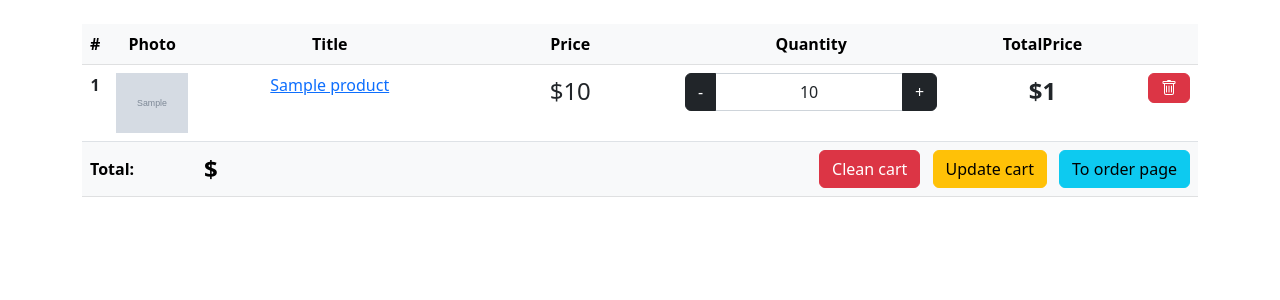
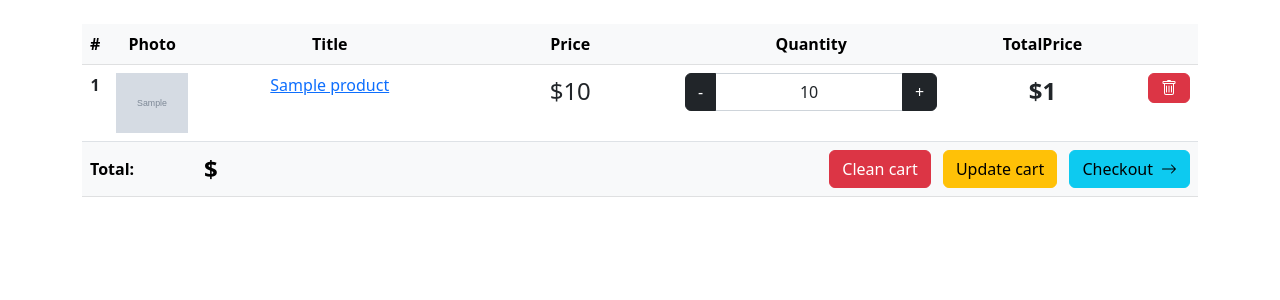
Before and after one commit to kysiolena/CozyShop, a Django app: template project/cart/templates/cart/index.html in a window 1280 px wide. Shown: the part 56-356 px from the top of the page. Run offline with Django 5.2, Linux system fonts and the light colour scheme; the template is opened without the code that fills it: most values are stand-ins (such as "Sample title", 1, 10 or a date in 2020); grey boxes marked "Sample" are stand-in pictures.

Commit message:
Add button-checkout.html in OrderApp

```diff
--- a/project/cart/templates/cart/blocks/table.html
+++ b/project/cart/templates/cart/blocks/table.html
@@ -62,7 +62,7 @@
             {% include 'cart/blocks/button-clean.html' %}
             {% include 'cart/blocks/button-update.html' %}
 
-            <a href="#" class="btn btn-info ms-2">To order page</a>
+            {% include 'order/blocks/button-checkout.html' %}
         </th>
     </tr>
     </tfoot>
--- /dev/null
+++ b/project/order/templates/order/blocks/button-checkout.html
@@ -0,0 +1,13 @@
+<a href="{% url 'order_checkout_page' %}"
+   class="btn btn-info ms-2 d-inline-flex align-items-center gap-2"
+>
+    <span>
+        Checkout
+    </span>
+
+    <svg xmlns="http://www.w3.org/2000/svg" width="16" height="16" fill="currentColor" class="bi bi-arrow-right"
+         viewBox="0 0 16 16">
+        <path fill-rule="evenodd"
+              d="M1 8a.5.5 0 0 1 .5-.5h11.793l-3.147-3.146a.5.5 0 0 1 .708-.708l4 4a.5.5 0 0 1 0 .708l-4 4a.5.5 0 0 1-.708-.708L13.293 8.5H1.5A.5.5 0 0 1 1 8"/>
+    </svg>
+</a>
```
